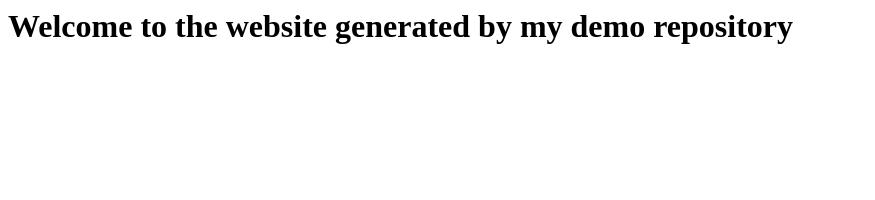
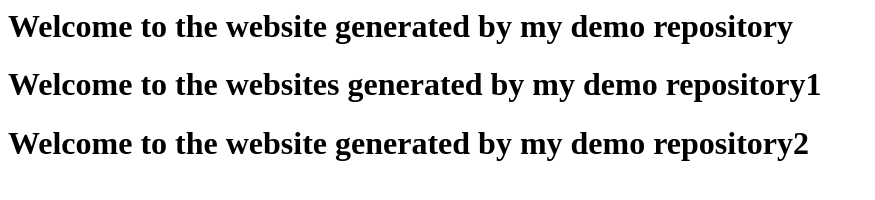
Before and after one commit to karthick519/demo-repository, a website: page index.html in a window 1280 px wide. Shown: the whole page, without its empty margins (0-875 px from the left). Drawn offline with Linux system fonts and the light colour scheme.

Commit message:
Update index.html

```diff
--- a/index.html
+++ b/index.html
@@ -1 +1,3 @@
 <h1>Welcome to the website generated by my demo repository</h1>
+<h1>Welcome to the websites generated by my demo repository1</h1>
+<h1>Welcome to the website generated by my demo repository2</h1>
```
